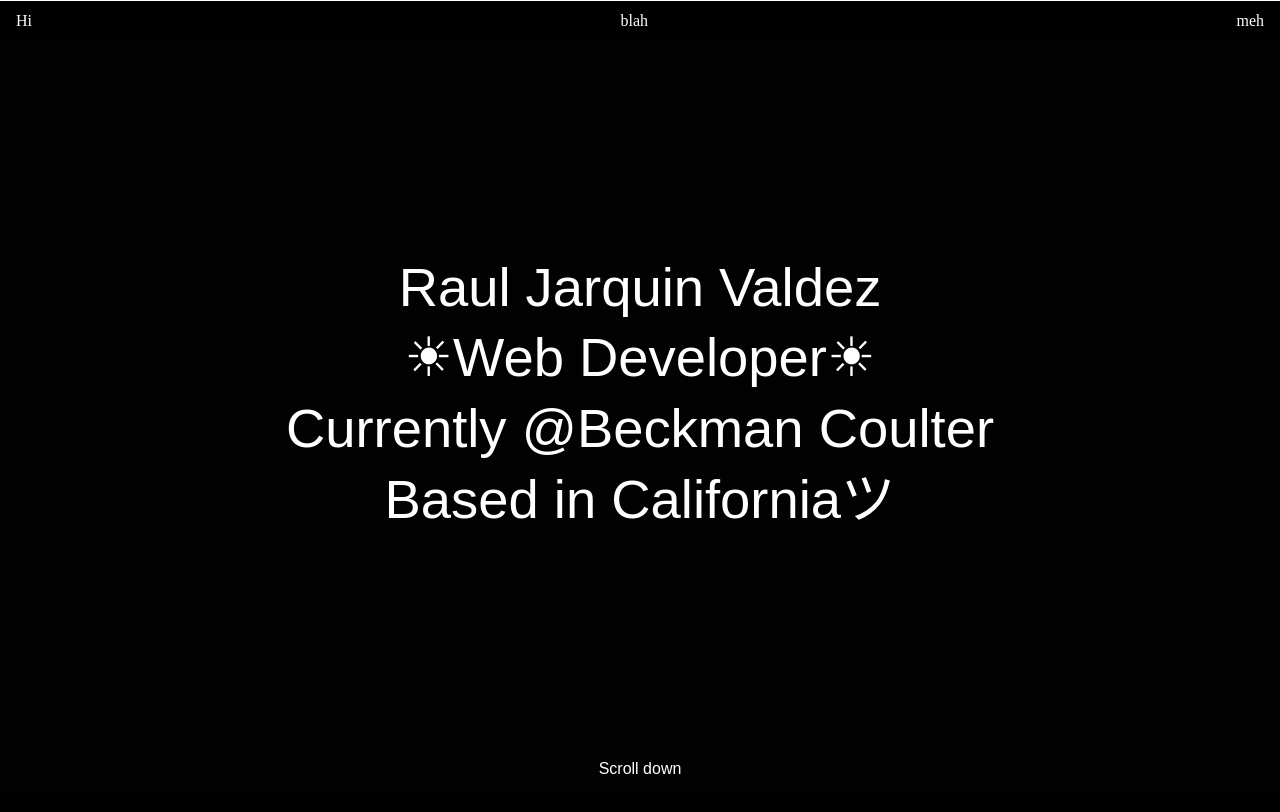
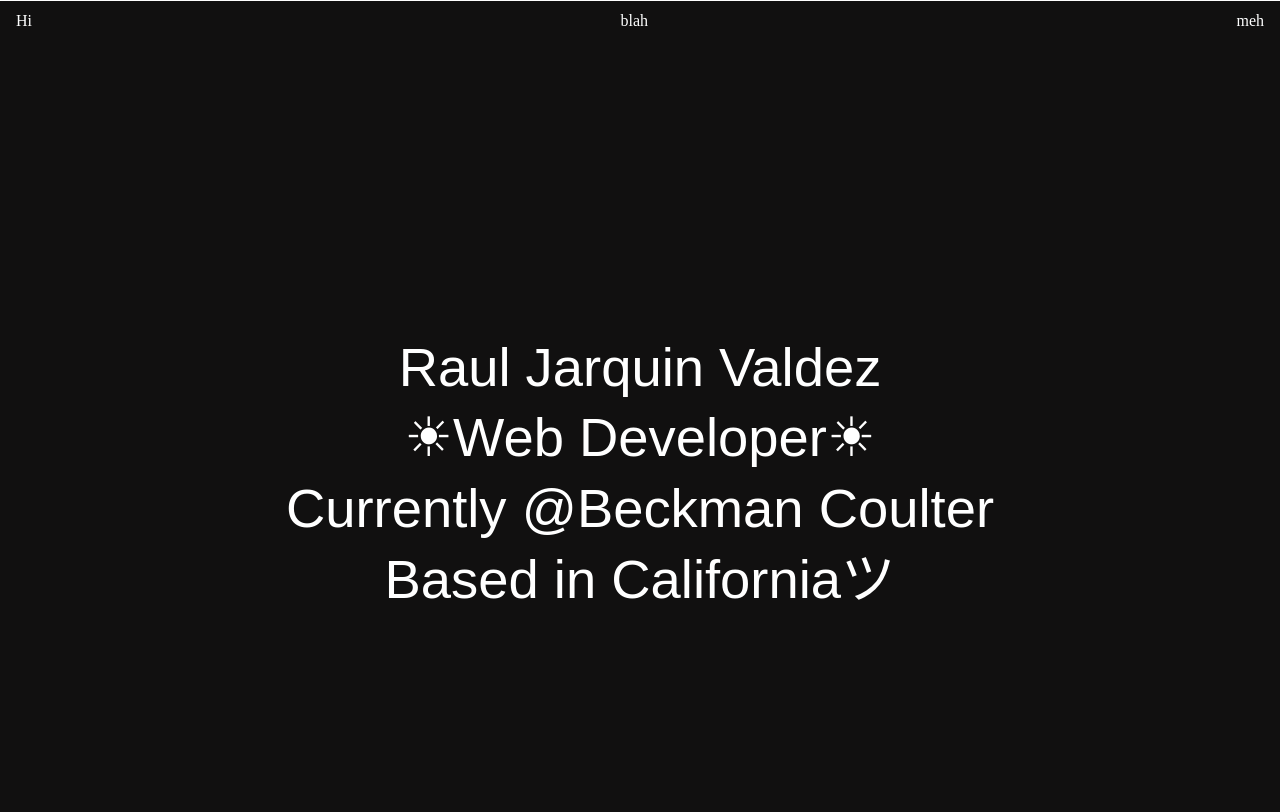
Before and after one commit to Raulj123/newnew, a Next.js app: page / in a window 1280 px wide. Shown: the top 812 px of the page. Built offline with nearby package versions, Linux system fonts and the light colour scheme; a web font is replaced by a local one.

Commit message:
ermm what the

```diff
--- a/app/Components/Hero.tsx
+++ b/app/Components/Hero.tsx
@@ -33,11 +33,10 @@
     //     ease: "elastic",
     //   })
     //   .from(".line4", { opacity: 0, ease: "power2.in"})
-      gsap.timeline()
-      .from(".h-container", {opacity: 0,scale: 0.7, delay: 0.5})
 
-      .from(".text", {y: 10, ease: "power2.in"})
-      .from(".d", {y: 90, ease: "power2.in"})
+    gsap
+      .timeline()
+      .from(".h-container", { opacity: 0, scale: 0.7, delay: 0.5 });
   }, []);
 
   return (
@@ -55,7 +54,6 @@
             </div>
           </div>
         </div>
-        <p className="d">Scroll down</p>
       </section>
     </>
   );
--- a/app/globals.scss
+++ b/app/globals.scss
@@ -1,4 +1,4 @@
-$back:  rgb(2, 2, 2);
+$back: #111010;
 
 html {
   overflow-x: hidden;
@@ -8,7 +8,6 @@
   margin: 0;
 }
 
-
 nav {
   display: flex;
   justify-content: space-between;
@@ -16,12 +15,12 @@
   color: white;
   padding: 16px;
   height: 10px;
-    background-color: rgb(0, 0, 0);
+  background-color: #111010;
 }
 .hero {
   padding-top: 3.5rem;
   padding-bottom: 4rem;
-    min-height: 80vh;
+  min-height: 100vh;
   display: flex;
   justify-content: center;
   align-items: center;
@@ -57,7 +56,6 @@
 
     .special-font {
       font-family: var(--font-kab);
-
     }
   }
 }
@@ -80,7 +78,7 @@
 
 @media only screen and (min-width: 300px) {
   .hero {
-        padding-top: 2rem;
+    padding-top: 0rem;
     padding-bottom: 4rem;
     background-color: $back;
 
@@ -91,10 +89,10 @@
       }
     }
   }
-
 }
 
-@media only screen and (min-width: 500px) {}
+@media only screen and (min-width: 500px) {
+}
 
 @media only screen and (min-width: 800px) {
   .font {
```
Also changed, not shown: 2 other files (tests, documents, lock files or other folders). Lines whose indentation alone changed are shown as unchanged.
